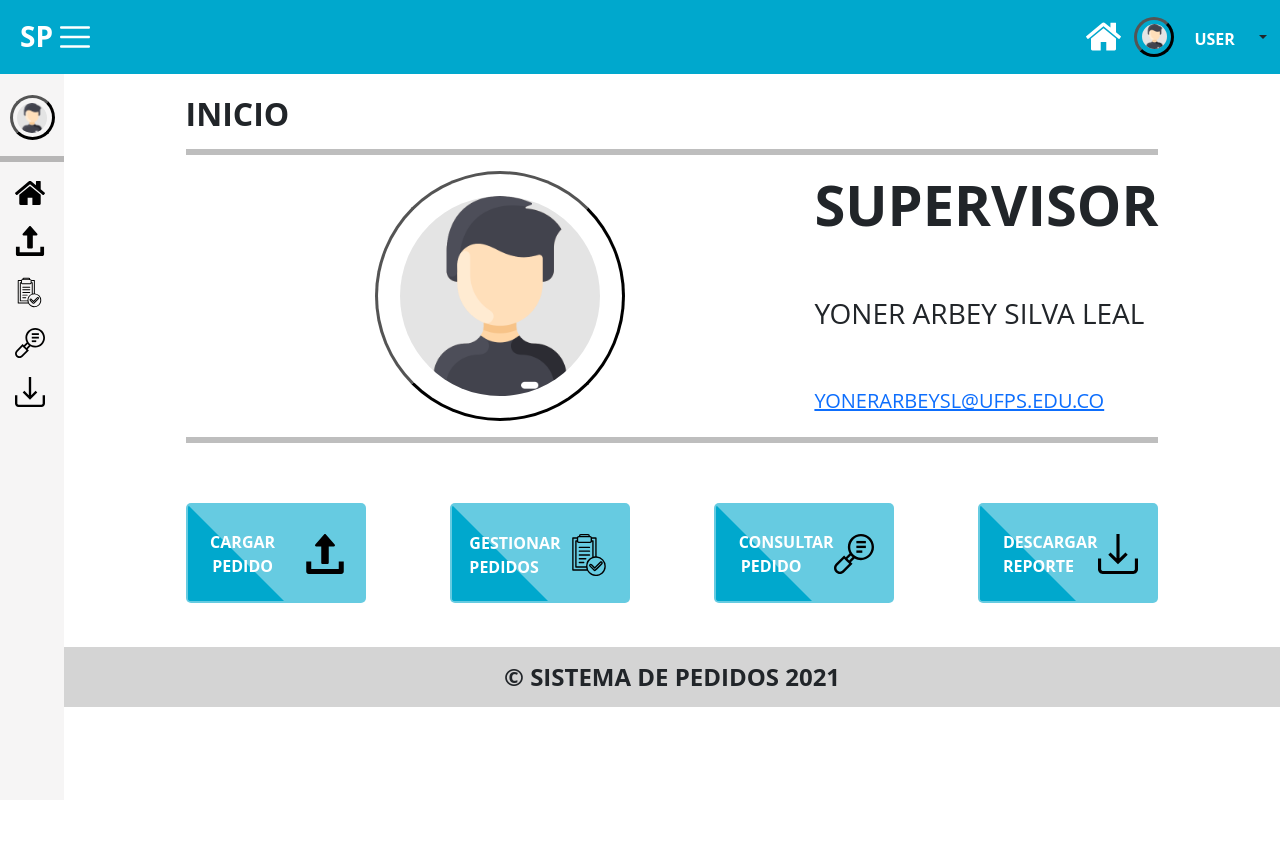
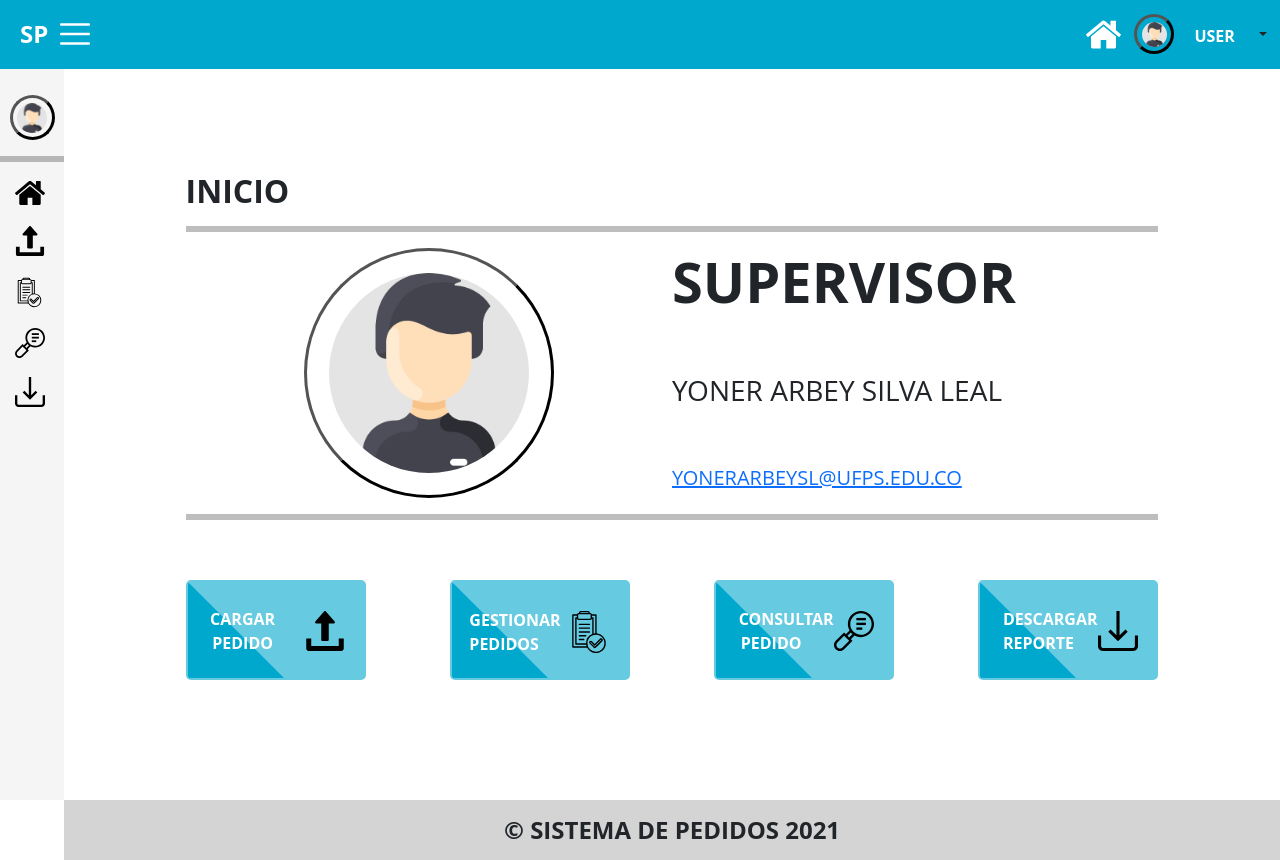
Before and after one commit to RogeiroBothia/Gestion-de-obras-de-construccion-Generalidades-y-Pedidos-de-materiales-e-insumos, a plain HTML site: page html/Sis_Supervisor_Prin.html in a window 1280 px wide. Both pictures are taken after a click on the picture 345 px from the left and 36 px from the top of the page. Before the commit the page ends 800 px from the top, so only its background shows below. Drawn offline with Linux system fonts and the light colour scheme.

Commit message:
Correciones sobre la pagina

```diff
--- a/css/style.css
+++ b/css/style.css
@@ -12,7 +12,9 @@
 }
 
 body{
-
+    display: flex;
+    flex-direction: column;
+    min-height: 100vh;
 }
 
 hr{
@@ -136,7 +138,7 @@ hr{
     background-color: var(--menu);
     padding-top: 75px;
     width: 20%;
-    position: fixed;
+    position: absolute;
     z-index: 100;
     box-sizing: border-box;
     top: 0;
@@ -144,7 +146,7 @@ hr{
 }
 .menu-active {
     min-width: 5% !important;
-    width: 5% !important
+    width: 5% !important;
 }
 
 .menu-div{
@@ -271,8 +273,9 @@ hr{
     display: flex;
     justify-content: center;
     align-items: center;
-    padding-top: 75px;
+    padding-top: 95px;
     margin-left: 20%;
+    min-height: 100vh;
 }
 
 .contenedor-principal-active {
@@ -286,12 +289,14 @@ hr{
     width: 100%;
     display: flex;
     justify-content: center;
+    flex-direction: column;
+    align-items: center;
 }
+
 
 #contenedor-div{
     width: 80%;
     padding: 0;
-    height: 90% !important;
 }
 
 .contenedor-div-section{
@@ -312,7 +317,6 @@ hr{
 #contenedor-div h2{
     font-weight: bold;
     margin: 0;
-    padding-top: 20px;
 }
 
 #contenedor-div .div-info{
@@ -348,7 +352,7 @@ hr{
 #botoncillos .fig-button div{
     display: flex;
     position: absolute;
-    z-index: 200;
+    z-index: 100;
     justify-content: center;
     align-items: center;
     padding: 25px;
@@ -385,8 +389,17 @@ hr{
 }
 
 footer{
-    width: 100%;
+    width: 80%;
     padding: 0 !important;
+    position: relative;
+    bottom: 0;
+    z-index: 100;
+    margin-left: 20%;
+}
+
+.footer_active{
+    width: 95% !important;
+    margin-left: 5% !important;
 }
 
 
@@ -406,14 +419,11 @@ footer .titulo-final{
 
 /*Clases para usar en JavaScript*/
 
-.cabecera_move{
-    right: 0px;
-}
 
-.texto-nav_move:before {
-    content: attr(data-phonetext);
-    font-size: 1.75rem;
-    width: 20px;
+.texto-nav_move:before{
+    content: attr(data-phonetext) !important;
+    font-size: 1.5rem !important;
+    width: 20px !important;
 }
 
 @media (max-width:1150px) {
@@ -474,6 +484,8 @@ footer .titulo-final{
         font-size: 1rem;
         width: 80px;
     }
+
+
 }
 
 @media (max-width:950px){
@@ -504,6 +516,11 @@ footer .titulo-final{
 
     #botoncillos .fig-button div i .ordenar-img{
         height: 35px !important;
+    }
+
+    footer .titulo-final{
+        height: 40px !important;
+        font-size: 1.3rem !important;
     }
 }
 
@@ -588,6 +605,11 @@ footer .titulo-final{
         width: 70px;
     }
 
+
+    footer .titulo-final{
+        height: 30px !important;
+        font-size: 1rem !important;
+    }
 }
 
 @media (max-width:600px){
@@ -673,4 +695,8 @@ footer .titulo-final{
         opacity: 0;
     }
 
+    footer{
+        left: 15% !important;
+        width: 85% !important;
+    }
 }
--- a/html/Sis_Supervisor_Prin.html
+++ b/html/Sis_Supervisor_Prin.html
@@ -38,7 +38,7 @@
     </header>
     <aside class=" menu" id="menu_side">
         <div class=" menu-div" id="menu-div">
-            <figure class="menu-figure mx-auto"><img class="user-aside_img" src="/img/icons/man.png" alt="user-Aside"></figure>
+            <figure class="menu-figure mx-auto" id="menu-figure"><img class="user-aside_img" src="/img/icons/man.png" alt="user-Aside"></figure>
             <div id="menu_info">
                 <h4 class="menu-text-user my-2" value="USUARIO"></h4>
                 <h5 class="menu-cargo my-2" value="SUPERVISOR"></h5>
@@ -72,15 +72,17 @@
 
     <main id="contenedor-principal" class="contenedor-principal">
 
-        <section id="contenedor" class="row">
+        <section id="contenedor">
             <div id="contenedor-div">
                 <h2 class="">INICIO</h2>
                 <hr>
                 <section class="contenedor-div-section">
-                    <div class="contenedor-figure">
-                        <img id="user_img" src="/img/icons/man.png" alt="user">
+                    <div class="col-6">
+                        <figure class="contenedor-figure">
+                            <img id="user_img" src="/img/icons/man.png" alt="user">
+                        </figure>
                     </div>
-                    <div class="div-info">
+                    <div class="div-info col-6">
                         <h1 class="">SUPERVISOR</h1>
                         <h3 class="">YONER ARBEY SILVA LEAL</h3>
                         <h5 class=""><a href="mailto: yonerarbeysl@ufps.eduo.co">YONERARBEYSL@UFPS.EDU.CO</a></h3>
@@ -121,12 +123,12 @@
                     </button>
                 </div>
             </div>
-            <footer class="">
-                <h4 class="titulo-final ">&copy; SISTEMA DE PEDIDOS 2021</h4>
-            </footer>
+
         </section>
     </main>
-
+    <footer id="footer" class="">
+        <h4 class="titulo-final ">&copy; SISTEMA DE PEDIDOS 2021</h4>
+    </footer>
     <script type="text/javascript" src="/js/popper.min.js"></script>
     <script type="text/javascript" src="/js/jquery.js"></script>
     <script type="text/javascript" src="/js/bootstrap.min.js"></script>
--- a/js/funciones.js
+++ b/js/funciones.js
@@ -1,48 +1,6 @@
-//Ejecutar función en el evento click
-document.getElementById("btn_open").addEventListener("click", open_close_menu);
-
-//Declaramos variables
-var header = document.getElementById("cabecera");
-var main = document.getElementById("contenedor-principal");
-var textoNav = document.getElementById("texto-nav");
-
-
-
-
-//Evento para mostrar y ocultar menú
-    function open_close_menu(){
-        header.classList.toggle("cabecera_move");
-        main.classList.toggle("main_move");
-        textoNav.classList.toggle("texto-nav_move");
-    }
-
-//Si el ancho de la página es menor a 760px, ocultará el menú al recargar la página
-
-if (window.innerWidth < 730){
-    header.classList.add("cabecera_move");
-    main.classList.add("main_move");
-    textoNav.classList.add("texto-nav_move");
-}
-
-//Haciendo el menú responsive(adaptable)
-
-window.addEventListener("resize", function(){
-
-    if (window.innerWidth > 730){
-        header.classList.remove("cabecera_move");
-        main.classList.remove("main_move");
-        textoNav.classList.remove("texto-nav_move");
-    }
-
-    if (window.innerWidth < 730){
-        header.classList.add("cabecera_move");
-        main.classList.add("main_move");
-        textoNav.classList.add("texto-nav_move");
-    }
-
-});
-
 function menu() {
+    const text_nav = document.getElementById("texto-nav");
+    text_nav.classList.toggle("texto-nav_move");
     const menu_img = document.querySelector(".user-aside_img");
     menu_img.classList.toggle("user-aside_img-active");
     const menu = document.querySelector(".menu");
@@ -66,6 +24,9 @@ function menu() {
     }
 
     const menu_info = document.getElementById("menu_info");
+
+    const footer = document.getElementById("footer");
+    footer.classList.toggle("footer_active");
     if(menu_info.innerHTML === "") {
         menu_info.innerHTML = '<h4 class="menu-text-user my-2">USUARIO</h4><h5 class="menu-cargo my-2">SUPERVISOR</h5><h6 class="menu-text-email my-2"><a href="mailto:user@gmail.com">user@gmail.com</a></h6>';
     } else { menu_info.innerHTML = "" }
```
